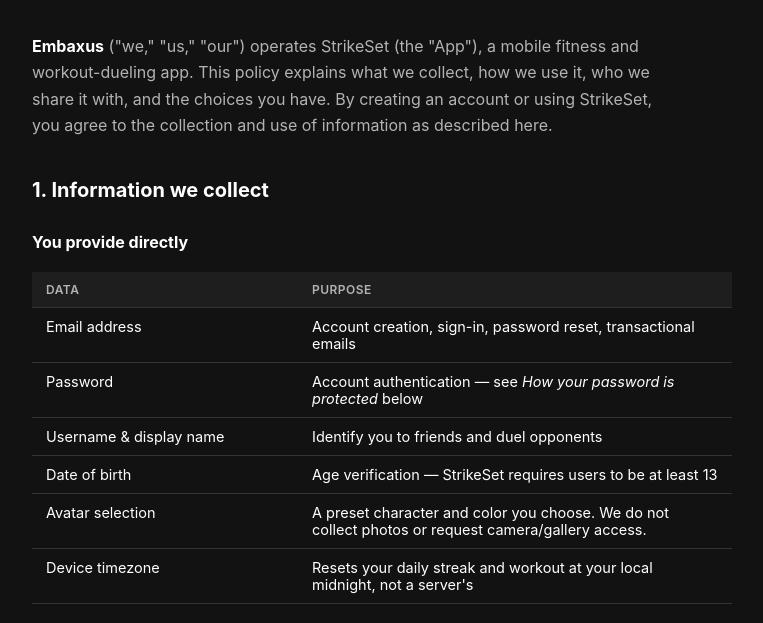
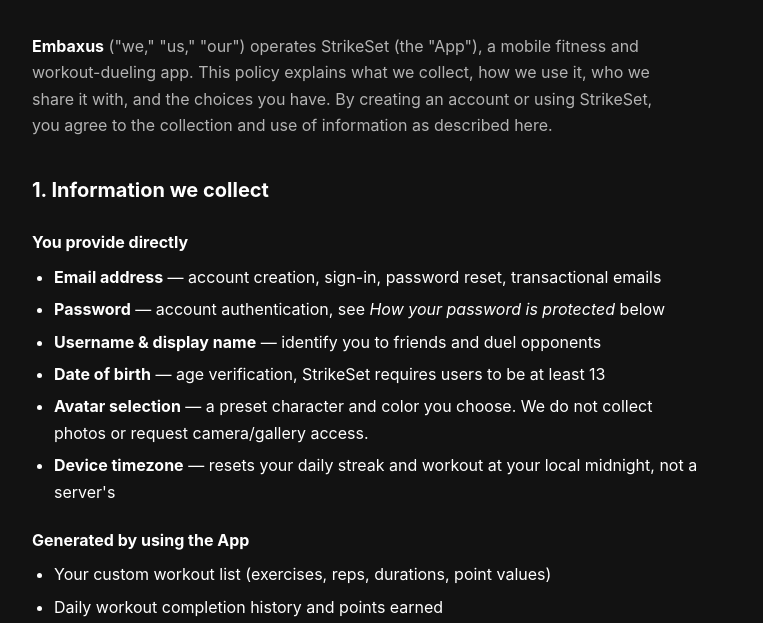
Before and after one commit to MaryTennyson/marytennyson.github.io, a plain HTML site: page strikeset/privacypolicy.html in a window 1280 px wide. Shown: the part 158-781 px from the top of the page, without its empty margins (258-1021 px from the left). Drawn offline with Linux system fonts and the light colour scheme.

Commit message:
Update privacypolicy.html

```diff
--- a/strikeset/privacypolicy.html
+++ b/strikeset/privacypolicy.html
@@ -6,10 +6,9 @@
     --ink: #ffffff;
     --ink-soft: #b3b3b3;
     --rule: #333333;
-    --table-head: #1e1e1e;
   }
 
-  li, td, th, p, h1, h2, h3 { color: inherit; }
+  li, p, h1, h2, h3 { color: inherit; }
 
   * { box-sizing: border-box; }
 
@@ -79,31 +78,6 @@
 
   a { color: var(--ink); text-underline-offset: 3px; }
 
-  .table-wrap { overflow-x: auto; margin: 16px 0; }
-
-  table {
-    border-collapse: collapse;
-    width: 100%;
-    font-size: 14.5px;
-    min-width: 460px;
-  }
-
-  th, td {
-    text-align: left;
-    padding: 10px 14px;
-    border-bottom: 1px solid var(--rule);
-    vertical-align: top;
-  }
-
-  thead th {
-    background: var(--table-head);
-    font-size: 12px;
-    letter-spacing: 0.04em;
-    text-transform: uppercase;
-    color: var(--ink-soft);
-    font-weight: 600;
-  }
-
   .provider-card {
     border: 1px solid var(--rule);
     padding: 16px 18px;
@@ -144,19 +118,14 @@
     <h2>1. Information we collect</h2>
 
     <h3>You provide directly</h3>
-    <div class="table-wrap">
-      <table>
-        <thead><tr><th style="width:38%">Data</th><th>Purpose</th></tr></thead>
-        <tbody>
-          <tr><td>Email address</td><td>Account creation, sign-in, password reset, transactional emails</td></tr>
-          <tr><td>Password</td><td>Account authentication &mdash; see <em>How your password is protected</em> below</td></tr>
-          <tr><td>Username &amp; display name</td><td>Identify you to friends and duel opponents</td></tr>
-          <tr><td>Date of birth</td><td>Age verification &mdash; StrikeSet requires users to be at least 13</td></tr>
-          <tr><td>Avatar selection</td><td>A preset character and color you choose. We do not collect photos or request camera/gallery access.</td></tr>
-          <tr><td>Device timezone</td><td>Resets your daily streak and workout at your local midnight, not a server's</td></tr>
-        </tbody>
-      </table>
-    </div>
+    <ul>
+      <li><strong>Email address</strong> &mdash; account creation, sign-in, password reset, transactional emails</li>
+      <li><strong>Password</strong> &mdash; account authentication, see <em>How your password is protected</em> below</li>
+      <li><strong>Username &amp; display name</strong> &mdash; identify you to friends and duel opponents</li>
+      <li><strong>Date of birth</strong> &mdash; age verification, StrikeSet requires users to be at least 13</li>
+      <li><strong>Avatar selection</strong> &mdash; a preset character and color you choose. We do not collect photos or request camera/gallery access.</li>
+      <li><strong>Device timezone</strong> &mdash; resets your daily streak and workout at your local midnight, not a server's</li>
+    </ul>
 
     <h3>Generated by using the App</h3>
     <ul>
```
